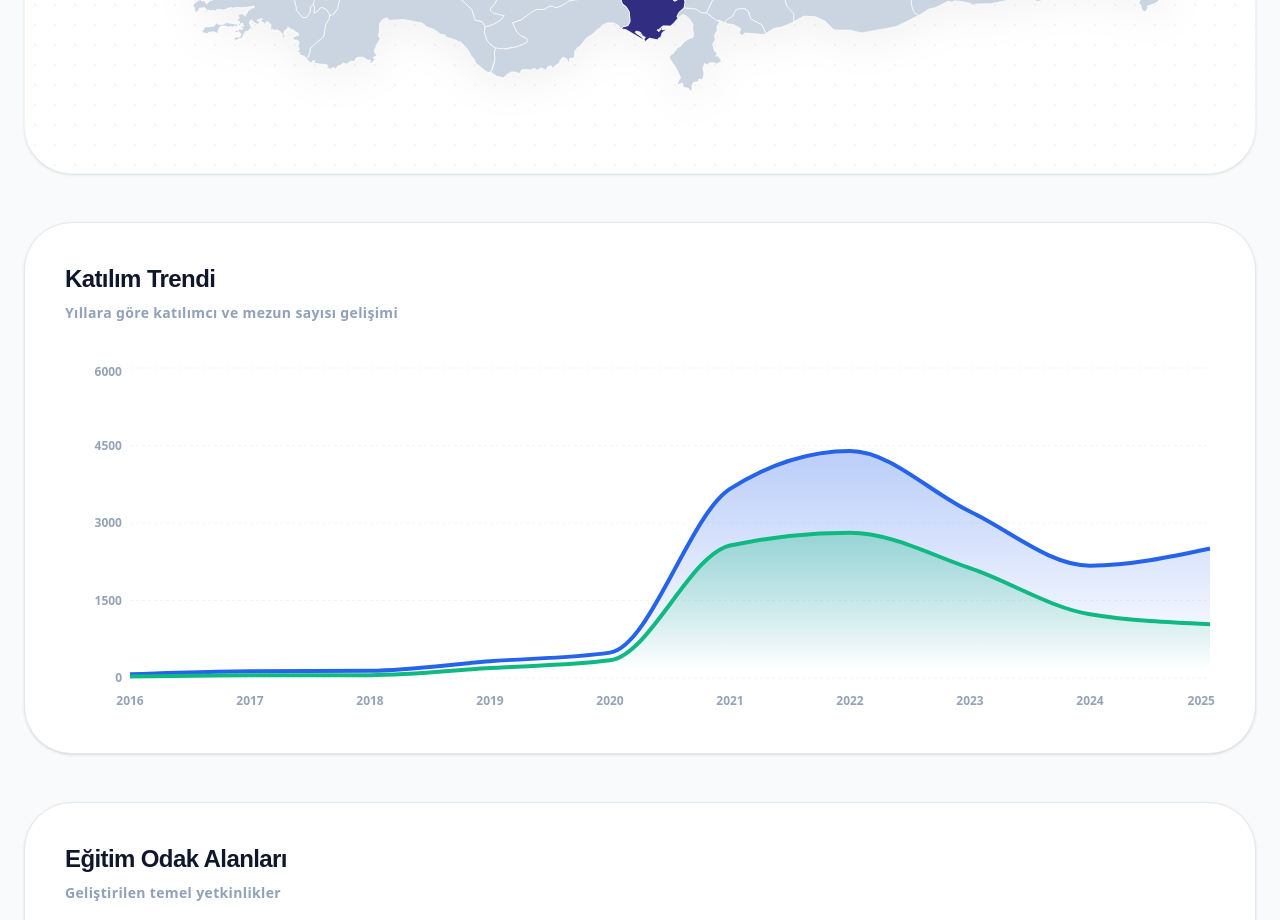
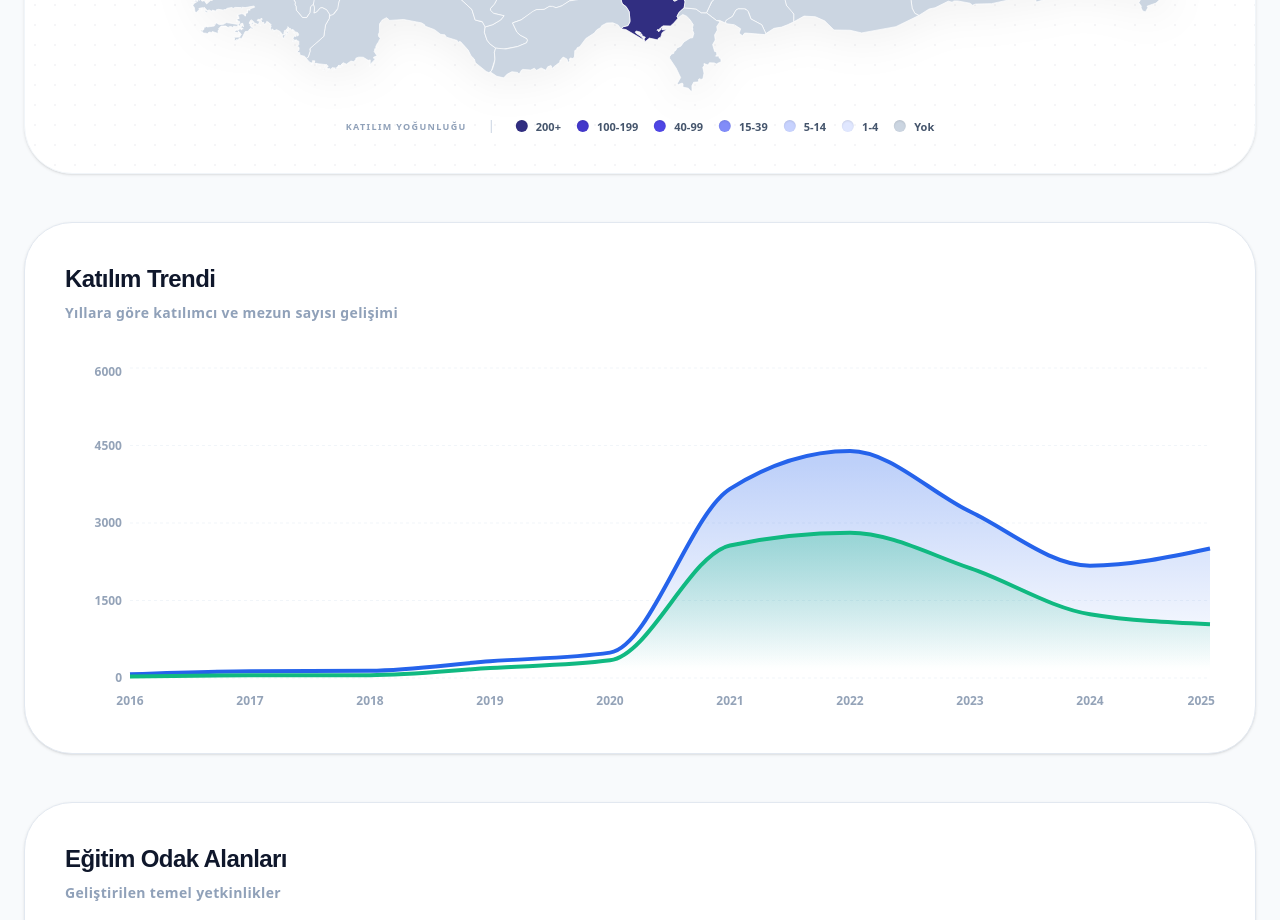
Before and after one commit to yetkingencler/yetgendashboard_2016-2025, a React (Vite) app: page / in a window 1280 px wide. Shown: the part 2160-3080 px from the top of the page. Built offline with nearby package versions, Linux system fonts and the light colour scheme.

Commit message:
feat(ui): haritaya profesyonel, şeffaf lejant eklendi

```diff
--- a/src/components/CustomTurkeyMap.tsx
+++ b/src/components/CustomTurkeyMap.tsx
@@ -104,10 +104,31 @@ export const CustomTurkeyMap: React.FC<CustomTurkeyMapProps> = ({
               <span className="text-sm font-bold text-slate-400">Katılım Yok</span>
             )}
           </div>
-          {/* Tooltip Arrow Element */}
+      {/* Tooltip Arrow Element */}
           <div className="w-5 h-5 bg-white/90 backdrop-blur-2xl border-b border-r border-white absolute -bottom-2 transform rotate-45 shadow-[4px_4px_10px_rgba(0,0,0,0.05)]"></div>
         </div>
       )}
+
+      {/* Modern High-End Horizontal Legend */}
+      <div className="absolute bottom-0 sm:bottom-2 left-1/2 -translate-x-1/2 w-max max-w-[95%] pointer-events-none flex flex-col sm:flex-row items-center justify-center gap-3 sm:gap-6 z-10">
+        <h4 className="text-[9px] font-black text-slate-400 uppercase tracking-[0.15em] sm:border-r sm:border-slate-300 sm:pr-6 shrink-0">Katılım Yoğunluğu</h4>
+        <div className="flex flex-wrap sm:flex-nowrap items-center justify-center gap-2.5 sm:gap-4">
+          {[
+            { color: '#312e81', label: '200+' },
+            { color: '#4338ca', label: '100-199' },
+            { color: '#4f46e5', label: '40-99' },
+            { color: '#818cf8', label: '15-39' },
+            { color: '#c7d2fe', label: '5-14' },
+            { color: '#e0e7ff', label: '1-4' },
+            { color: '#cbd5e1', label: 'Yok' }
+          ].map((item, idx) => (
+            <div key={idx} className="flex items-center gap-1.5 sm:gap-2">
+              <div className="w-2.5 h-2.5 sm:w-3 sm:h-3 rounded-full shadow-[inset_0_1px_2px_rgba(0,0,0,0.1)] shrink-0" style={{ backgroundColor: item.color }} />
+              <span className="text-[10px] sm:text-[11px] font-bold text-slate-600 leading-none whitespace-nowrap">{item.label}</span>
+            </div>
+          ))}
+        </div>
+      </div>
     </div>
   );
 };
```
